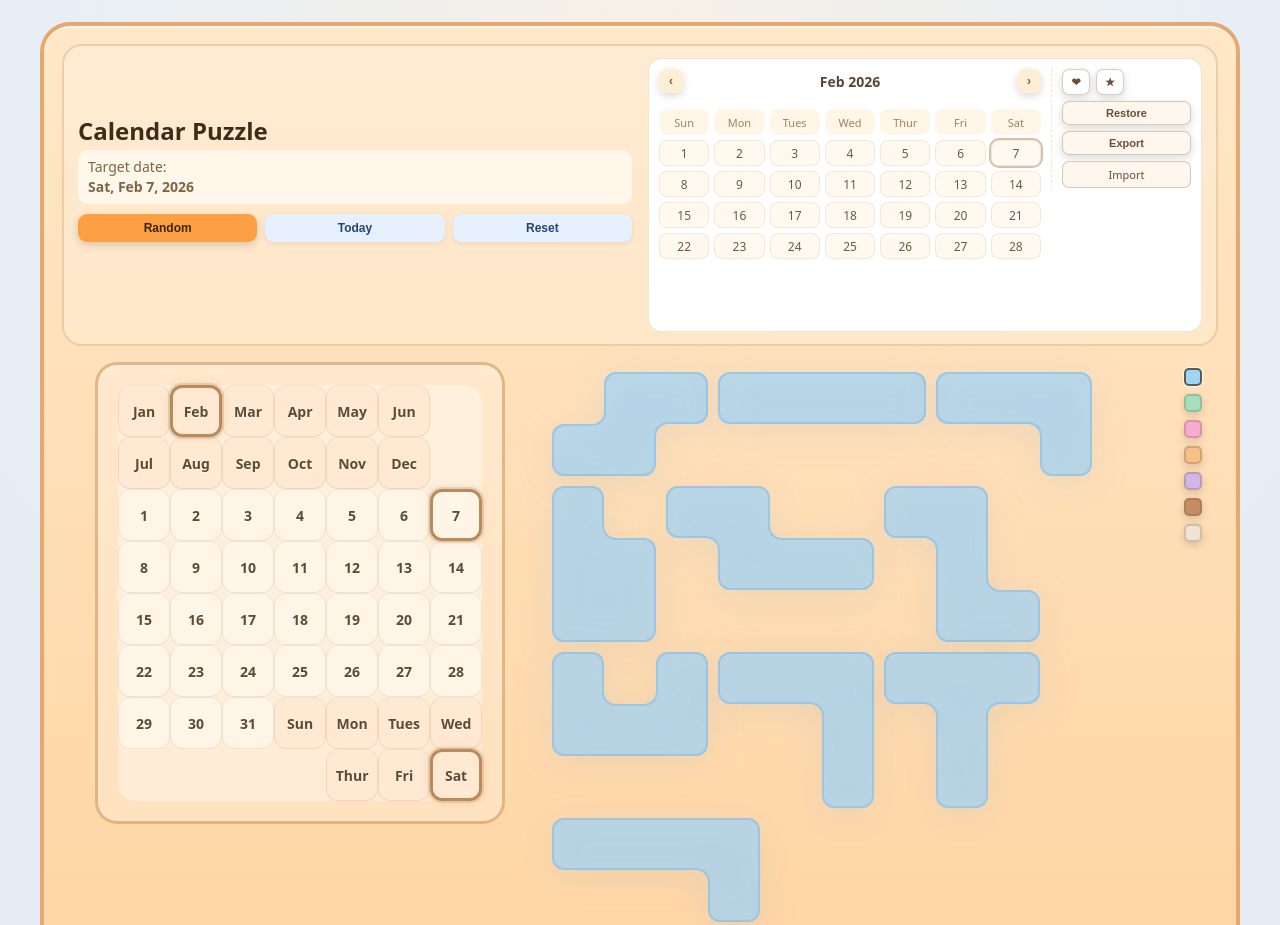
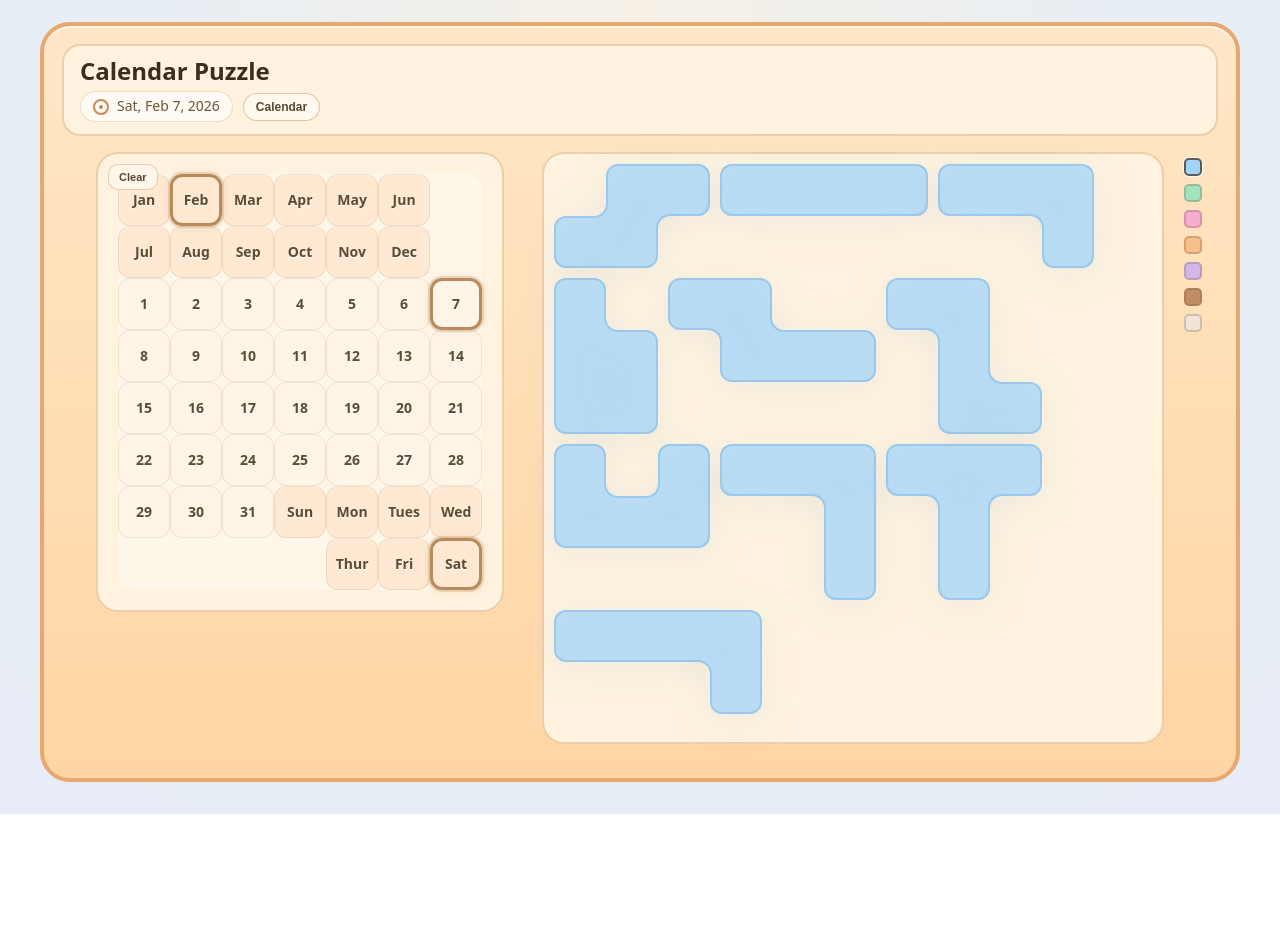
Before and after one commit to shanq21/calendar-puzzle, a plain HTML site: page index.html in a window 1280 px wide. Shown: the top 925 px of the page. After the commit the page ends 814 px from the top, so only its background shows below. Drawn offline with Linux system fonts and the light colour scheme.

Commit message:
improved layout

```diff
--- a/index.html
+++ b/index.html
@@ -11,14 +11,18 @@
   <div id="top-left">
     <div id="title-block">
       <h1>Calendar Puzzle</h1>
+    </div>
+    <div id="target-row">
       <div id="target-text"></div>
+      <button id="calendar-toggle" class="calendar-toggle" aria-expanded="false">Calendar</button>
     </div>
-    <div id="controls">
-      <button id="new-game-btn">Random</button>
-      <button id="today-btn" class="secondary">Today</button>
-      <button id="reset-pieces-btn" class="secondary">Reset</button>
-    </div>
-    <div id="status"></div>
+  </div>
+</div>
+
+<div id="calendar-section" class="is-collapsed">
+  <div class="calendar-controls">
+    <button id="new-game-btn">Random</button>
+    <button id="today-btn" class="secondary">Today</button>
   </div>
   <div id="calendar-panel">
     <div id="calendar-wrap">
@@ -51,8 +55,10 @@
 <div id="app">
   <div id="board-column">
     <div id="board-container">
+      <button id="clear-btn" class="board-clear">Clear</button>
       <div id="board"></div>
     </div>
+    <div id="status"></div>
   </div>
   <div id="pieces-panel">
     <div id="pieces-container"></div>
--- a/main.js
+++ b/main.js
@@ -56,8 +56,8 @@ import {
 
   function updateTargetUI() {
     targetTextEl.innerHTML = `
-      Target date:<br>
-      <b>${weekdays[target.weekdayIndex]}, ${months[target.monthIndex]} ${target.day}, ${target.year}</b>
+      <span class="target-icon" aria-hidden="true"></span>
+      <span class="target-date">${weekdays[target.weekdayIndex]}, ${months[target.monthIndex]} ${target.day}, ${target.year}</span>
     `;
   }
 
@@ -407,10 +407,19 @@ import {
   if (checkBtn) {
     checkBtn.addEventListener('click', checkVictory);
   }
-  document.getElementById('reset-pieces-btn').addEventListener('click', () => {
+  document.getElementById('clear-btn').addEventListener('click', () => {
     layoutPiecesInitial(piecesContainer);
     setStatus('');
   });
+
+  const calendarSection = document.getElementById('calendar-section');
+  const calendarToggle = document.getElementById('calendar-toggle');
+  if (calendarSection && calendarToggle) {
+    calendarToggle.addEventListener('click', () => {
+      const isCollapsed = calendarSection.classList.toggle('is-collapsed');
+      calendarToggle.setAttribute('aria-expanded', String(!isCollapsed));
+    });
+  }
 
   document.getElementById('piece-style').addEventListener('click', (e) => {
     const btn = e.target.closest('.style-swatch');
--- a/style.css
+++ b/style.css
@@ -3,6 +3,8 @@
     --board-padding: 20px;
     --wood: #ffd8a8;
     --wood-border: #e9a86d;
+    --panel-bg: #fff3df;
+    --panel-border: rgba(210, 160, 110, 0.45);
 }
 
 * {
@@ -25,21 +27,21 @@ body {
 
 #top-panel {
     width: min(1200px, 100%);
-    display: grid;
-    grid-template-columns: minmax(360px, 1fr) minmax(360px, 1fr);
+    display: flex;
+    align-items: center;
+    justify-content: space-between;
     gap: 16px;
-    padding: 12px 14px;
-    border-radius: 20px;
-    background: rgba(255, 255, 255, 0.2);
-    border: 2px solid rgba(210, 160, 110, 0.4);
+    padding: 12px 16px;
+    border-radius: 18px;
+    background: var(--panel-bg);
+    border: 2px solid var(--panel-border);
     box-shadow: none;
-    align-items: center;
 }
 
 #top-left {
     display: grid;
     grid-template-columns: 1fr;
-    gap: 10px;
+    gap: 8px;
 }
 
 #title-block h1 {
@@ -49,30 +51,52 @@ body {
     color: #3e2b1a;
 }
 
-#target-text {
-    margin-top: 7px;
-    font-size: 14px;
-    color: #7b6646;
-    line-height: 1.45;
-    background: #fff7ea;
-    border-radius: 10px;
-    padding: 7px 10px;
+#target-row {
+    display: flex;
+    align-items: center;
+    gap: 10px;
 }
 
-#controls {
-    display: grid;
-    grid-template-columns: repeat(3, minmax(0, 1fr));
-    gap: 6px 8px;
-    max-width: none;
+#target-text {
+    display: inline-flex;
+    align-items: center;
+    gap: 8px;
+    font-size: 14px;
+    color: #6b5538;
+    line-height: 1.2;
+    background: rgba(255, 255, 255, 0.65);
+    border-radius: 999px;
+    padding: 6px 12px;
+    border: 1px solid rgba(210, 160, 110, 0.35);
 }
 
-#theme-select {
-    display: flex;
-    align-items: center;
-    justify-content: flex-end;
-    gap: 8px;
+.target-icon {
+    width: 16px;
+    height: 16px;
+    border-radius: 50%;
+    border: 2px solid #c48a52;
+    position: relative;
+    display: inline-block;
+}
+
+.target-icon::after {
+    content: '';
+    position: absolute;
+    inset: 4px;
+    border-radius: 50%;
+    background: #c48a52;
+}
+
+.calendar-toggle {
+    border: 1px solid rgba(210, 160, 110, 0.6);
+    background: #fff8ee;
+    color: #5a4632;
+    padding: 6px 12px;
+    border-radius: 999px;
+    font-weight: 600;
     font-size: 12px;
-    color: #5a4632;
+    box-shadow: none;
+    width: auto;
 }
 
 #piece-style {
@@ -114,7 +138,7 @@ button {
     cursor: pointer;
     background: #ff9f43;
     color: #3b250f;
-    box-shadow: 0 3px 8px rgba(0, 0, 0, 0.15);
+    box-shadow: none;
     display: inline-flex;
     align-items: center;
     justify-content: center;
@@ -126,22 +150,19 @@ button {
 button.secondary {
     background: #e6f0ff;
     color: #274472;
-    box-shadow: 0 2px 6px rgba(0, 0, 0, 0.08);
+    box-shadow: none;
 }
 
 button:hover {
     filter: brightness(1.05);
     transform: translateY(-1px);
-    box-shadow: 0 4px 10px rgba(0, 0, 0, 0.18);
 }
 
 button:active {
     transform: translateY(1px);
-    box-shadow: 0 1px 4px rgba(0, 0, 0, 0.15);
 }
 
 #status {
-    grid-column: 1 / -1;
     min-height: 20px;
     font-size: 13px;
     color: #666;
@@ -191,13 +212,28 @@ button:active {
 #board-container {
     position: relative;
     padding: var(--board-padding);
-    background: rgba(255, 255, 255, 0.25);
+    background: var(--panel-bg);
     border-radius: 22px;
-    border: 3px solid rgba(212, 155, 95, 0.65);
-    box-shadow: inset 0 2px 6px rgba(255, 255, 255, 0.35);
+    border: 2px solid var(--panel-border);
+    box-shadow: none;
     z-index: 1;
     overflow: visible;
     align-self: center;
+}
+
+.board-clear {
+    position: absolute;
+    top: 10px;
+    left: 10px;
+    padding: 6px 10px;
+    font-size: 11px;
+    border-radius: 10px;
+    background: #fff7ea;
+    color: #5a4632;
+    border: 1px solid rgba(210, 160, 110, 0.5);
+    box-shadow: none;
+    width: auto;
+    z-index: 2;
 }
 
 #theme-rail {
@@ -209,9 +245,39 @@ button:active {
     grid-row: 1;
 }
 
+#calendar-section {
+    width: min(1200px, 100%);
+    display: grid;
+    grid-template-columns: 180px 1fr;
+    gap: 14px;
+    margin-top: 12px;
+    padding: 12px 14px;
+    border-radius: 18px;
+    background: var(--panel-bg);
+    border: 2px solid var(--panel-border);
+    box-shadow: none;
+    align-items: start;
+}
+
+#calendar-section.is-collapsed {
+    max-height: 0;
+    padding: 0;
+    margin-top: 0;
+    opacity: 0;
+    overflow: hidden;
+    border-width: 0;
+    pointer-events: none;
+}
+
+.calendar-controls {
+    display: grid;
+    grid-template-columns: 1fr;
+    gap: 8px;
+}
+
 #calendar-panel {
     width: 100%;
-    background: #ffffff;
+    background: rgba(255, 255, 255, 0.6);
     border-radius: 14px;
     border: 1px solid rgba(210, 180, 145, 0.35);
     padding: 10px;
@@ -475,9 +541,9 @@ button:active {
 }
 
 #pieces-panel {
-    background: transparent;
-    border-radius: 18px;
-    border: none;
+    background: var(--panel-bg);
+    border-radius: 22px;
+    border: 2px solid var(--panel-border);
     box-shadow: none;
     padding: 12px 6px 6px;
     position: relative;
@@ -614,7 +680,8 @@ button:active {
 
 @media (max-width: 900px) {
     #top-panel {
-        grid-template-columns: 1fr;
+        flex-direction: column;
+        align-items: flex-start;
     }
 
     #app {
@@ -624,6 +691,10 @@ button:active {
     #theme-rail {
         justify-self: center;
         padding-top: 0;
+    }
+
+    #calendar-section {
+        grid-template-columns: 1fr;
     }
 
     #board-column {
@@ -646,10 +717,6 @@ button:active {
         font-size: 22px;
     }
 
-    #controls {
-        grid-template-columns: 1fr;
-    }
-
     #board-container {
         transform: scale(0.92);
         transform-origin: top center;
```
